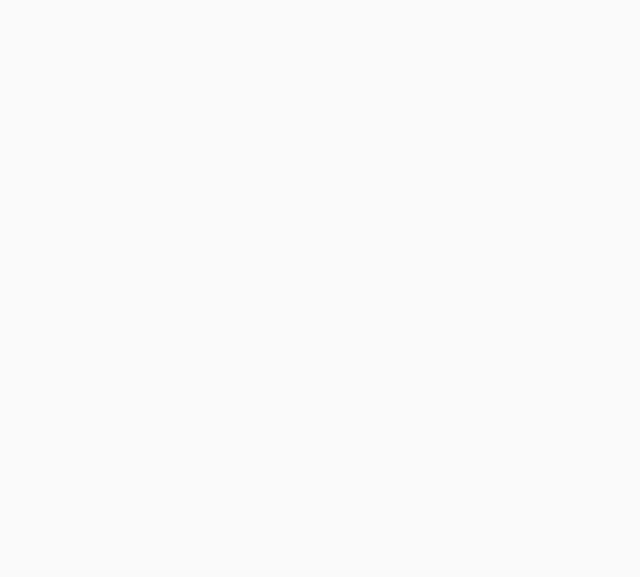
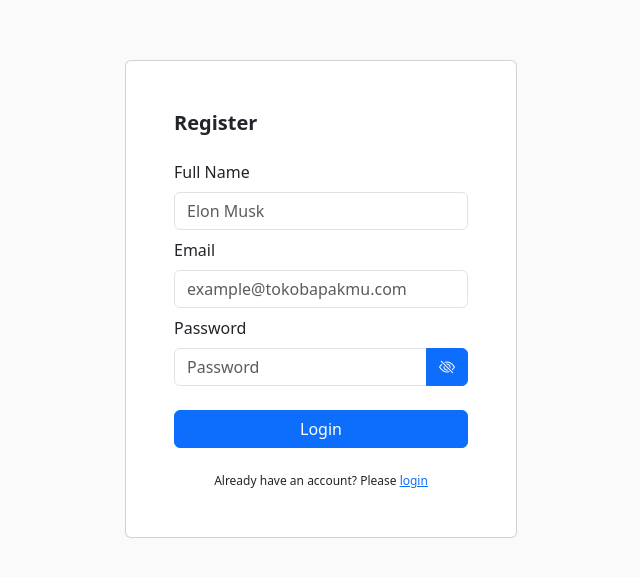
Before and after one commit to kalmipa21/fe-tokobapakmu, a React (Create React App) app: page /Register in a window 1280 px wide. Shown: the part 101-678 px from the top of the page, without its empty margins (319-959 px from the left). Built offline with nearby package versions, Linux system fonts and the light colour scheme.

Commit message:
feture: create register page and validation form

```diff
--- a/package.json
+++ b/package.json
@@ -6,13 +6,17 @@
     "@testing-library/jest-dom": "^5.16.5",
     "@testing-library/react": "^13.4.0",
     "@testing-library/user-event": "^13.5.0",
+    "axios": "^1.4.0",
     "bootstrap": "^5.3.0",
+    "bootstrap-icons": "^1.10.5",
+    "formik": "^2.4.2",
     "react": "^18.2.0",
     "react-bootstrap": "^2.8.0",
     "react-dom": "^18.2.0",
     "react-router-dom": "^6.14.1",
     "react-scripts": "5.0.1",
-    "web-vitals": "^2.1.4"
+    "web-vitals": "^2.1.4",
+    "yup": "^1.2.0"
   },
   "scripts": {
     "start": "react-scripts start",
--- a/src/App.js
+++ b/src/App.js
@@ -1,6 +1,11 @@
 import { Outlet } from "react-router-dom";
+import "./assets/css/app.css";
 function App() {
-  return <Outlet />;
+  return (
+    <main className="app__main">
+      <Outlet />
+    </main>
+  );
 }
 
 export default App;
--- /dev/null
+++ b/src/assets/css/typograph.css
@@ -0,0 +1,134 @@
+/* Heading or tittle*/
+.heading__1 {
+  font-size: 2rem;
+  font-style: normal;
+  font-weight: 700;
+  line-height: normal;
+}
+
+.heading__2 {
+  font-size: 1.75rem;
+  font-style: normal;
+  font-weight: 700;
+  line-height: normal;
+}
+
+.heading__3 {
+  font-size: 1.5rem;
+  font-style: normal;
+  font-weight: 700;
+  line-height: normal;
+}
+
+.heading__4 {
+  font-size: 1.25rem;
+  font-style: normal;
+  font-weight: 700;
+  line-height: normal;
+}
+
+.heading__5 {
+  font-size: 1rem;
+  font-style: normal;
+  font-weight: 700;
+  line-height: normal;
+}
+
+.heading__6 {
+  font-size: 0.875rem;
+  font-style: normal;
+  font-weight: 700;
+  line-height: normal;
+}
+
+/* subheading or subtitle */
+
+.sub__heading__1 {
+  /* S1 */
+  font-size: 1.5rem;
+  font-style: normal;
+  font-weight: 600;
+  line-height: normal;
+}
+
+.sub__heading__2 {
+  /* S2 */
+  font-size: 1.25rem;
+  font-style: normal;
+  font-weight: 600;
+  line-height: normal;
+}
+
+.sub__heading__3 {
+  /* S3 */
+  font-size: 1.125rem;
+  font-style: normal;
+  font-weight: 600;
+  line-height: normal;
+}
+
+.sub__heading__4 {
+  /* S4 */
+  font-size: 1rem;
+  font-style: normal;
+  font-weight: 600;
+  line-height: normal;
+}
+
+.sub__heading__5 {
+  /* S5 */
+  font-size: 0.875rem;
+  font-style: normal;
+  font-weight: 600;
+  line-height: normal;
+}
+
+/* Paragraph or text */
+
+.text__1 {
+  /* P1 */
+  font-size: 1.25rem;
+  font-style: normal;
+  font-weight: 400;
+  line-height: normal;
+}
+
+.text__2 {
+  /* P2 */
+  font-size: 1.125rem;
+  font-style: normal;
+  font-weight: 400;
+  line-height: normal;
+}
+
+.text__3 {
+  /* P3 */
+  font-size: 1rem;
+  font-style: normal;
+  font-weight: 400;
+  line-height: normal;
+}
+
+.text__4 {
+  /* P4 */
+  font-size: 0.875rem;
+  font-style: normal;
+  font-weight: 400;
+  line-height: normal;
+}
+
+.text__5 {
+  /* P5 */
+  font-size: 0.75rem;
+  font-style: normal;
+  font-weight: 400;
+  line-height: normal;
+}
+
+.text__6 {
+  /* P6 */
+  font-size: 0.5rem;
+  font-style: normal;
+  font-weight: 400;
+  line-height: normal;
+}
--- a/src/index.js
+++ b/src/index.js
@@ -5,6 +5,8 @@ import { RouterProvider } from "react-router-dom";
 import router from "./routers/index";
 
 import "bootstrap/dist/css/bootstrap.min.css";
+import "bootstrap-icons/font/bootstrap-icons.css";
+import "./assets/css/typograph.css";
 
 const root = ReactDOM.createRoot(document.getElementById("root"));
 root.render(
--- a/src/pages/customer/Register.jsx
+++ b/src/pages/customer/Register.jsx
@@ -1,10 +1,125 @@
-import { Outlet } from "react-router-dom";
-import "../../assets/css/app.css";
+import { Button, Card, Form, InputGroup } from "react-bootstrap";
+import { Link } from "react-router-dom";
+
+import { useFormik } from "formik";
+import * as Yup from "yup";
+import { useState } from "react";
+
+const validationSchema = Yup.object({
+  full_name: Yup.string().required("Field is required").max(30),
+  email: Yup.string().required("Field is required").email(),
+  password: Yup.string().required("Field is required").min(8).max(20),
+});
 
 export default function Register() {
+  const [showPass, setShowPass] = useState(false);
+
+  function handleShowPass() {
+    setShowPass(!showPass);
+  }
+
+  const formik = useFormik({
+    initialValues: {
+      full_name: "",
+      email: "",
+      password: "",
+    },
+    validationSchema,
+    onSubmit: (values) => {
+      // alert(JSON.stringify(values, null, 2));
+      console.log("ini", values);
+    },
+  });
+
   return (
-    <main className="app__main">
-      <Outlet></Outlet>
-    </main>
+    <section className="d-flex justify-content-center align-items-center min-vh-100">
+      <Card style={{ width: "24.5rem", padding: "2rem" }}>
+        <Card.Body>
+          <h4 className="heading__4 mb-4">Register</h4>
+
+          <Form onSubmit={formik.handleSubmit}>
+            <Form.Group className="mb-2">
+              <Form.Label htmlFor="full_name" className="mb-2">
+                Full Name
+              </Form.Label>
+              <Form.Control
+                id="full_name"
+                name="full_name"
+                type="text"
+                placeholder="Elon Musk"
+                maxLength={30}
+                value={formik.values.full_name}
+                onChange={formik.handleChange}
+                className={formik.errors.full_name && "border-danger"}
+              />
+
+              {formik.errors.full_name && (
+                <small className="text-danger text__5">
+                  {formik.errors.full_name}
+                </small>
+              )}
+            </Form.Group>
+
+            <Form.Group className="mb-2">
+              <Form.Label htmlFor="email" className="mb-2">
+                Email
+              </Form.Label>
+              <Form.Control
+                id="email"
+                name="email"
+                type="email"
+                placeholder="example@tokobapakmu.com"
+                value={formik.values.email}
+                onChange={formik.handleChange}
+                className={formik.errors.email && "border-danger"}
+              />
+              {formik.errors.email && (
+                <small className="text-danger text__5">
+                  {formik.errors.email}
+                </small>
+              )}
+            </Form.Group>
+
+            <Form.Group>
+              <Form.Label htmlFor="password" className="mb-2">
+                Password
+              </Form.Label>
+              <InputGroup>
+                <Form.Control
+                  id="password"
+                  name="password"
+                  type={showPass ? "text" : "password"}
+                  placeholder="Password"
+                  value={formik.values.password}
+                  onChange={formik.handleChange}
+                  className={formik.errors.password && "border-danger"}
+                />
+                <Button onClick={handleShowPass}>
+                  {showPass ? (
+                    <i className="bi bi-eye"></i>
+                  ) : (
+                    <i className="bi bi-eye-slash"></i>
+                  )}
+                </Button>
+              </InputGroup>
+
+              {formik.errors.password && (
+                <small className="text-danger text__5">
+                  {formik.errors.password}
+                </small>
+              )}
+            </Form.Group>
+
+            <Button type="submit" variant="primary" className="w-100 my-4">
+              Login
+            </Button>
+          </Form>
+
+          <p className="text__5 text-center mb-0">
+            Already have an account? Please <Link to="/login">login</Link>
+          </p>
+        </Card.Body>
+      </Card>
+    </section>
   );
 }
```
Also changed, not shown: 1 other file (tests, documents, lock files or other folders).
